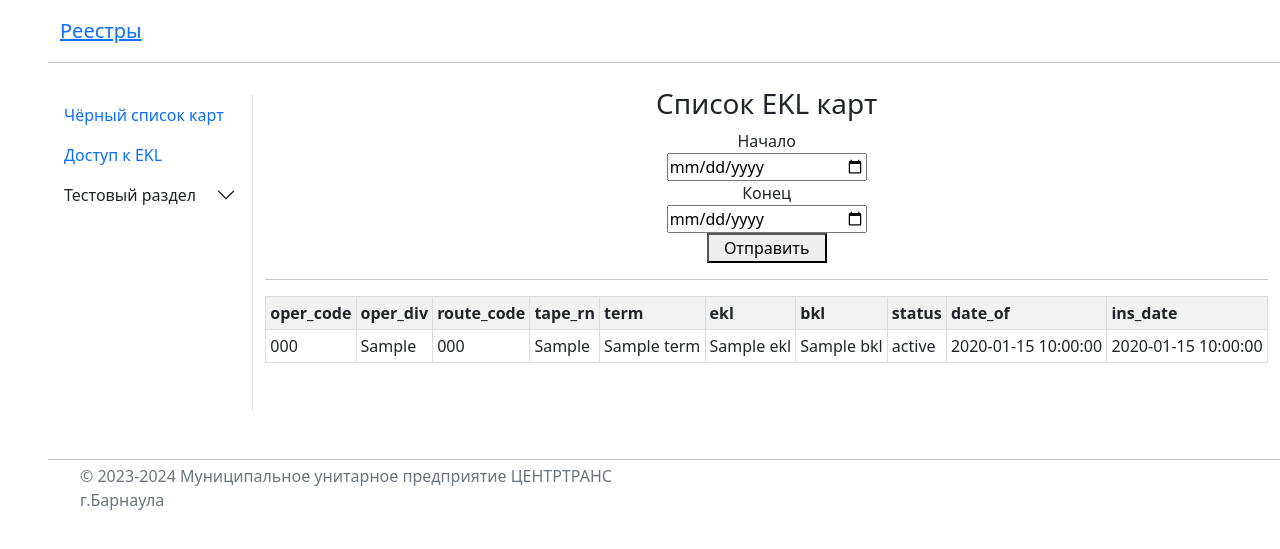
After one commit to BeepBoopYeetYourScoot/centrtransFastAPI, a FastAPI app: template templates/ekl_report.html in a window 1280 px wide. The commit adds this page. Shown: the top 549 px of the page. Run offline with FastAPI, Linux system fonts and the light colour scheme; the template is opened without the code that fills it: most values are stand-ins (such as "Sample title", 1, 10 or a date in 2020).

Commit message:
Add ekl report

```diff
--- /dev/null
+++ b/api/routers/ekl_report.py
@@ -0,0 +1,49 @@
+import datetime
+from typing import Annotated
+
+import fastapi.requests
+import loguru
+import requests
+from fastapi import APIRouter, Depends, Form
+from sqlalchemy.orm import Session
+from starlette.requests import Request
+
+from api.schemas.ekl_report import ShiftEndInfoResponseSchema
+from api.utils import templates
+from db.utils import get_session
+
+ekl_router = APIRouter(prefix="/ekl")
+
+DATE_FORMAT = "%Y-%m-%d"
+EKL_REQUEST_LINK = "http://192.168.10.12/api_bkl.php?fd={start}&sd={end}"
+
+
+@ekl_router.get("/")
+async def main_ekl(
+    request: Request,
+):
+    # loguru.logger.debug(start_from.strftime("%Y-%m-%d"))
+    return templates.TemplateResponse(
+        request=request, name="ekl_report.html", context={"reports": []}
+    )
+
+
+@ekl_router.post("/info")
+async def get_ekl_info(
+    request: Request,
+    start_from: Annotated[datetime.date, Form()],
+    end_on: Annotated[datetime.date, Form()],
+    session: Session = Depends(get_session),
+):
+    start_from = start_from.strftime(DATE_FORMAT)
+    end_on = end_on.strftime(DATE_FORMAT)
+    reports = requests.get(
+        EKL_REQUEST_LINK.format(start=start_from, end=end_on)
+    )
+    ekl_data = ShiftEndInfoResponseSchema(info=reports.json())
+    loguru.logger.debug(ekl_data)
+    return templates.TemplateResponse(
+        request=request,
+        name="ekl_report.html",
+        context={"reports": ekl_data.info},
+    )
--- /dev/null
+++ b/templates/ekl_report.html
@@ -0,0 +1,43 @@
+{% extends 'base.html' %}
+{% block title %}
+Поездки
+{% endblock title %}
+{% block content %}
+<table>
+    <tr>{% include 'includes/ekl_report_form.html' %}</tr>
+    <hr>
+    <tr>
+        <table class="data-table">
+            <thead>
+                <tr>
+                    <th>oper_code</th>
+                    <th>oper_div</th>
+                    <th>route_code</th>
+                    <th>tape_rn</th>
+                    <th>term</th>
+                    <th>ekl</th>
+                    <th>bkl</th>
+                    <th>status</th>
+                    <th>date_of</th>
+                    <th>ins_date</th>
+                </tr>
+            </thead>
+            {% for obj in reports %}
+            <tr>
+                <td>{{ obj.oper_code }}</td>
+                <td>{{ obj.oper_div }}</td>
+                <td>{{ obj.route_code }}</td>
+                <td>{{ obj.tape_rn }}</td>
+                <td>{{ obj.term }}</td>
+                <td>{{ obj.ekl }}</td>
+                <td>{{ obj.bkl }}</td>
+                <td>{{ obj.status }}</td>
+                <td>{{ obj.date_of }}</td>
+                <td>{{ obj.ins_date }}</td>
+            </tr>
+
+            {% endfor %}
+        </table>
+    </tr>
+</table>
+{% endblock content %}
--- /dev/null
+++ b/templates/includes/ekl_report_form.html
@@ -0,0 +1,27 @@
+<h3 align="center"> Список EKL карт</h3>
+
+<form action="{{url_for('get_ekl_info')}}" method="post" >
+    <div class="form-group">
+        <label for="start_from"> Начало </label>
+        <input
+                type="date"
+                id="start_from"
+                name="start_from"
+                required
+        >
+    </div>
+
+    <div class="form-group">
+        <label for="end_on"> Конец </label>
+        <input
+                type="date"
+                id="end_on"
+                name="end_on"
+                required
+        >
+    </div>
+
+    <div class="form-group">
+        <button type="submit">Отправить</button>
+    </div>
+</form>
--- a/templates/includes/sidebar/sidebar.html
+++ b/templates/includes/sidebar/sidebar.html
@@ -1,6 +1,5 @@
 <div class="col-2 border-end mt-2">
     <a class='nav-link px-1 py-2' href="{{url_for('hashpan_view')}}">Чёрный список карт</a>
-    <a class='nav-link px-1 py-2' href=#>Пример невложенной ссылки</a>
-
+    <a class='nav-link px-1 py-2' href="{{url_for('main_ekl')}}">Доступ к EKL</a>
     {% include "includes/sidebar/registry_accordion.html" %}
 </div>
```
Also changed, not shown: api/schemas/ekl_report.py (added, +22 -0 lines).
